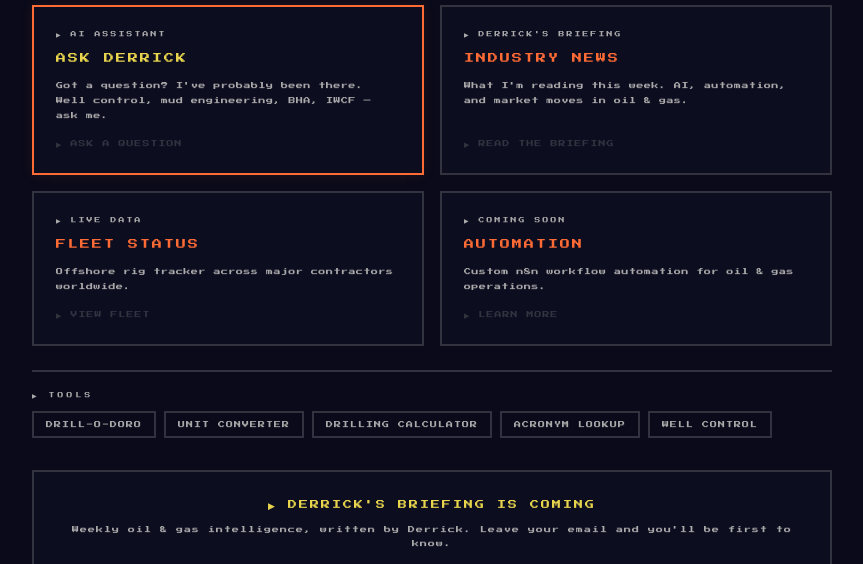
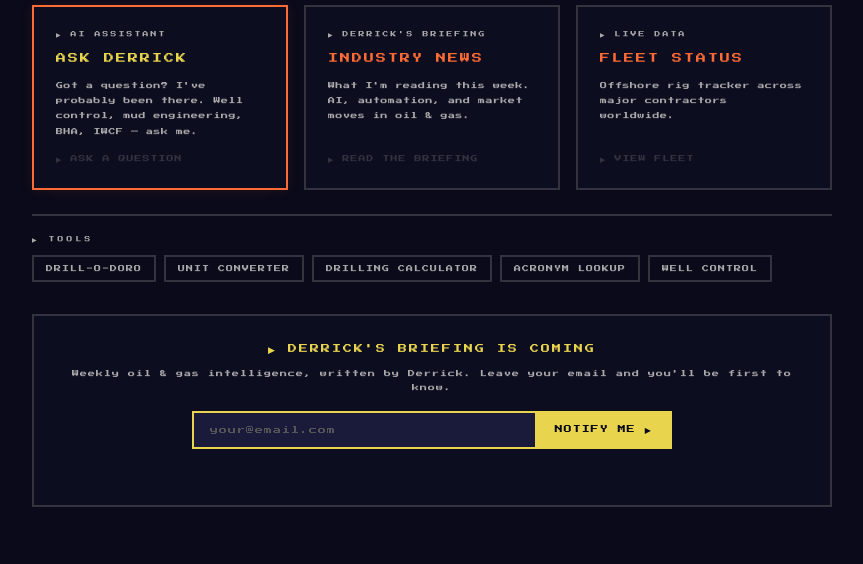
Before and after one commit to rgibbon97/derrick, a website: page index.html in a window 1280 px wide. Shown: the part 255-819 px from the top of the page, without its empty margins (208-1071 px from the left). Drawn offline with Linux system fonts and the light colour scheme.

Commit message:
Remove Automation from nav and homepage hub
Automation page unlinked site-wide — nav, hub card, and SSR functions.
Hub grid changed to 3-column layout for Ask Derrick, News, and Fleet Status.

Co-Authored-By: Claude Sonnet 4.6 <noreply@anthropic.com>

```diff
--- a/index.html
+++ b/index.html
@@ -65,7 +65,7 @@
     /* ── Hub grid ────────────────────────────────────────────────── */
     .hub-grid {
       display: grid;
-      grid-template-columns: repeat(2, 1fr);
+      grid-template-columns: repeat(3, 1fr);
       gap: 16px;
       width: 100%;
       margin: 8px 0 24px;
@@ -171,7 +171,7 @@
     .tools-row a:hover { color: var(--gold); border-color: var(--gold); }
 
     /* ── Responsive ─────────────────────────────────────────────── */
-    @media (max-width: 560px) {
+    @media (max-width: 760px) {
       .hub-grid { grid-template-columns: 1fr; }
       .hero__title { font-size: 30px; letter-spacing: 3px; }
       .hero__subtitle { font-size: 6px; }
@@ -187,7 +187,6 @@
       <a href="index.html" aria-current="page">&#9654; HOME</a>
       <a href="news.html">&#9654; NEWS</a>
       <a href="/rigs">&#9654; FLEET STATUS</a>
-      <a href="automation.html">&#9654; AUTOMATION</a>
       <div class="nav-dropdown">
         <button class="nav-dropdown__toggle" type="button">&#9654; TOOLS &#9660;</button>
         <div class="nav-dropdown__menu">
@@ -227,13 +226,6 @@
         <div class="hub-card__title">FLEET STATUS</div>
         <p class="hub-card__desc">Offshore rig tracker across major contractors worldwide.</p>
         <div class="hub-card__cta">&#9654; VIEW FLEET</div>
-      </a>
-
-      <a class="hub-card" href="automation.html">
-        <div class="hub-card__tag">&#9654; COMING SOON</div>
-        <div class="hub-card__title">AUTOMATION</div>
-        <p class="hub-card__desc">Custom n8n workflow automation for oil &amp; gas operations.</p>
-        <div class="hub-card__cta">&#9654; LEARN MORE</div>
       </a>
 
     </div>
--- a/netlify/functions/contractor-page.js
+++ b/netlify/functions/contractor-page.js
@@ -40,7 +40,6 @@ function navHtml() {
   return `<a href="/">&#9654; HOME</a>
     <a href="/news.html">&#9654; NEWS</a>
     <a href="/rigs" aria-current="page">&#9654; FLEET STATUS</a>
-    <a href="/automation.html">&#9654; AUTOMATION</a>
     <div class="nav-dropdown">
       <button class="nav-dropdown__toggle" type="button">&#9654; TOOLS &#9660;</button>
       <div class="nav-dropdown__menu">
--- a/netlify/functions/rig-page.js
+++ b/netlify/functions/rig-page.js
@@ -47,7 +47,6 @@ function navHtml() {
   return `<a href="/">&#9654; HOME</a>
     <a href="/news.html">&#9654; NEWS</a>
     <a href="/rigs" aria-current="page">&#9654; FLEET STATUS</a>
-    <a href="/automation.html">&#9654; AUTOMATION</a>
     <div class="nav-dropdown">
       <button class="nav-dropdown__toggle" type="button">&#9654; TOOLS &#9660;</button>
       <div class="nav-dropdown__menu">
```
Also changed, not shown: acronyms.html (+0 -1 lines), ask.html (+0 -1 lines), calculator.html (+0 -1 lines), converter.html (+0 -1 lines), news.html (+0 -1 lines), rigs/index.html (+0 -1 lines), timer.html (+0 -1 lines), wellcontrol.html (+0 -1 lines).
